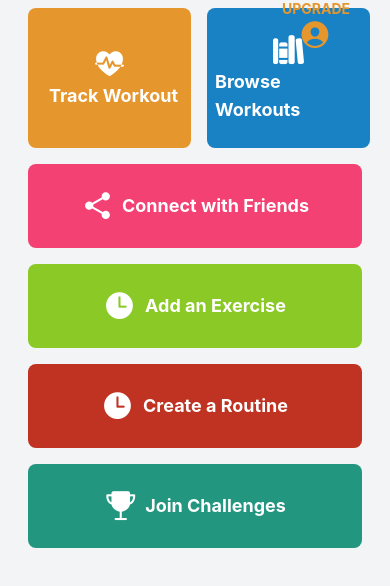
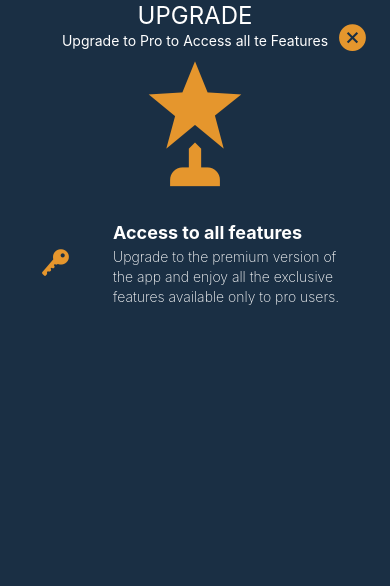
Before and after one commit to Payments-apps/revenuewcat-app, a React Native app: screen /Paywall in a window 390 px wide. Shown: the top 586 px of the page. Built offline with nearby package versions, Linux system fonts and the light colour scheme.

Commit message:
Up to 1:32: Added PaywallScreen

```diff
--- a/App.tsx
+++ b/App.tsx
@@ -2,6 +2,7 @@ import { NavigationContainer } from '@react-navigation/native';
 import { createNativeStackNavigator } from '@react-navigation/native-stack';
 import DemoScreen from './screens/DemoScreen';
 import HomeScreen from './screens/HomeScreen';
+import PaywallScreen from './screens/PaywallScreen';
 
 export type RootStackParamList = {
   Home: undefined;
@@ -21,6 +22,9 @@ export default function App() {
         <Stack.Screen
           options={{ headerShown: false }}
           name="Demo" component={DemoScreen} />
+        <Stack.Screen
+          options={{ headerShown: false, presentation: 'modal' }}
+          name="Paywall" component={PaywallScreen} />
       </Stack.Navigator>
     </NavigationContainer>
   );
--- a/components/ActionRow.tsx
+++ b/components/ActionRow.tsx
@@ -2,7 +2,7 @@ import { Text, TouchableOpacity } from 'react-native'
 import React, { FC } from 'react'
 import { Ionicons } from '@expo/vector-icons'
 import { useNavigation } from '@react-navigation/native'
-import { NavigationProp } from '../screens/HomeScreen'
+import { NavigationProp } from '../screens/DemoScreen'
 
 
 
--- a/screens/DemoScreen.tsx
+++ b/screens/DemoScreen.tsx
@@ -1,10 +1,37 @@
-import { View, Text } from 'react-native'
+import { Text, TouchableOpacity, View } from 'react-native'
+import { SafeAreaView } from 'react-native-safe-area-context'
+import { NativeStackNavigationProp } from '@react-navigation/native-stack'
+import { useNavigation } from '@react-navigation/native';
+import { Ionicons } from '@expo/vector-icons'
+
+import { RootStackParamList } from '../App'
+
+export type NavigationProp = NativeStackNavigationProp<
+  RootStackParamList,
+  "Demo">;
 
 const DemoScreen = () => {
+  const navigation = useNavigation<NavigationProp>()
   return (
-    <View>
-      <Text>DemoScreen</Text>
-    </View>
+    <SafeAreaView className='flex-1 bg-[#E59620]' >
+      <TouchableOpacity
+        onPress={() => navigation.goBack()}
+        className=' flex-row items-center p-5'>
+        <Ionicons name='arrow-back' size={33} color='white' />
+        <Text className='text-white' >Go Back</Text>
+      </TouchableOpacity>
+      <View className='flex-1 items-center justify-center px-10'>
+        <Text className='text-white text-2xl font-extrabold' >Hooray!</Text>
+        <Text className='text-white text-2xl font-extrabold mb-20'>You have access to this feature</Text>
+        <Ionicons name='build-outline' size={200} color='white' />
+        <View className='-mt-16 -ml-8'>
+          <Ionicons name='checkmark-circle-sharp' size={60} color='#96F550' />
+        </View>
+        <Text className='text-white mt-10 flex-1 font-bold text-center'>
+          This is where you create a new screen & change the rest of the app so the navigation is as follows: navigation.navigate('ThePageYouWant')
+        </Text>
+      </View>
+    </SafeAreaView>
   )
 }
 
--- a/screens/HomeScreen.tsx
+++ b/screens/HomeScreen.tsx
@@ -2,21 +2,21 @@ import React, { Component } from 'react'
 import { Image, ScrollView, Text, TouchableOpacity, View } from 'react-native'
 import { SafeAreaView } from 'react-native-safe-area-context'
 import { Ionicons } from '@expo/vector-icons'
+
+import ActionRow from '../components/ActionRow'
+import { useNavigation } from '@react-navigation/native'
 import { NativeStackNavigationProp } from '@react-navigation/native-stack'
 import { RootStackParamList } from '../App'
 
-import ActionRow from '../components/ActionRow'
-
 export type NavigationProp = NativeStackNavigationProp<
   RootStackParamList,
-  "Demo">;
-
-export class HomeScreen extends Component {
-  render() {
+  "Home">;
+const HomeScreen = () => {
+  const navigation = useNavigation<NavigationProp>();
   return (
     <SafeAreaView className='flex-1 bg-gray-100 relative' >
       <ScrollView>
-          <TouchableOpacity className='absolute z-50 top5 right-10 items-center' >
+        <TouchableOpacity onPress={() => navigation.navigate('Paywall')} className='absolute z-50 top5 right-10 items-center' >
           <Text className='text-center text-[#E5962D] font-bold' >UPGRADE</Text>
           <Ionicons name='person-circle' size={33} color='#E5962D' />
         </TouchableOpacity>
@@ -72,6 +72,5 @@ export class HomeScreen extends Component {
     </SafeAreaView>
   )
 }
-}
 
 export default HomeScreen
--- /dev/null
+++ b/screens/PaywallScreen.tsx
@@ -0,0 +1,51 @@
+import { View, Text, ScrollView, TouchableOpacity } from 'react-native'
+import { Ionicons, MaterialCommunityIcons } from '@expo/vector-icons'
+import { NativeStackNavigationProp } from '@react-navigation/native-stack';
+import { RootStackParamList } from '../App';
+import { useNavigation } from '@react-navigation/native';
+
+export type NavigationProp = NativeStackNavigationProp<
+  RootStackParamList,
+  "Paywall">;
+
+const PaywallScreen = () => {
+  const navigation = useNavigation<NavigationProp>();
+  return (
+    <ScrollView className=' bg-[#1A2F44] flex-1'>
+      <Text className='text-2xl text-center uppercase text-white'>
+        upgrade
+      </Text>
+      <Text className='text-center text-white'>
+        Upgrade to Pro to Access all te Features
+      </Text>
+      <TouchableOpacity onPress={() => navigation.goBack()} className='absolute top-0 right-0 p-5'>
+        <Ionicons name='md-close-circle-sharp' size={33} color='#E5962D' />
+      </TouchableOpacity>
+
+      {/* Logo */}
+      <View className='items-center'>
+        <MaterialCommunityIcons name='trophy-award' size={150} color='#E5962D' />
+      </View>
+
+      {/* Content */}
+      <View className='space-y-5 px-10 py-5'>
+        <View className=' flex-row space-x-10 items-center '>
+          <Ionicons name='md-key' size={33} color='#E5962D' />
+          <View className=' flex-1 '>
+            <Text className=' text-white font-bold text-lg'>Access to all features</Text>
+            <Text className='text-white text-sm font-extralight'>Upgrade to the premium version of the app and enjoy all the exclusive features available only to pro users.</Text>
+          </View>
+        </View>
+      </View>
+
+      {/* Monthly Subscribe */}
+
+      {/* Annual Subscribe */}
+
+      {/* Restore Purchases */}
+
+    </ScrollView>
+  )
+}
+
+export default PaywallScreen
```
Lines whose indentation alone changed are shown as unchanged.
